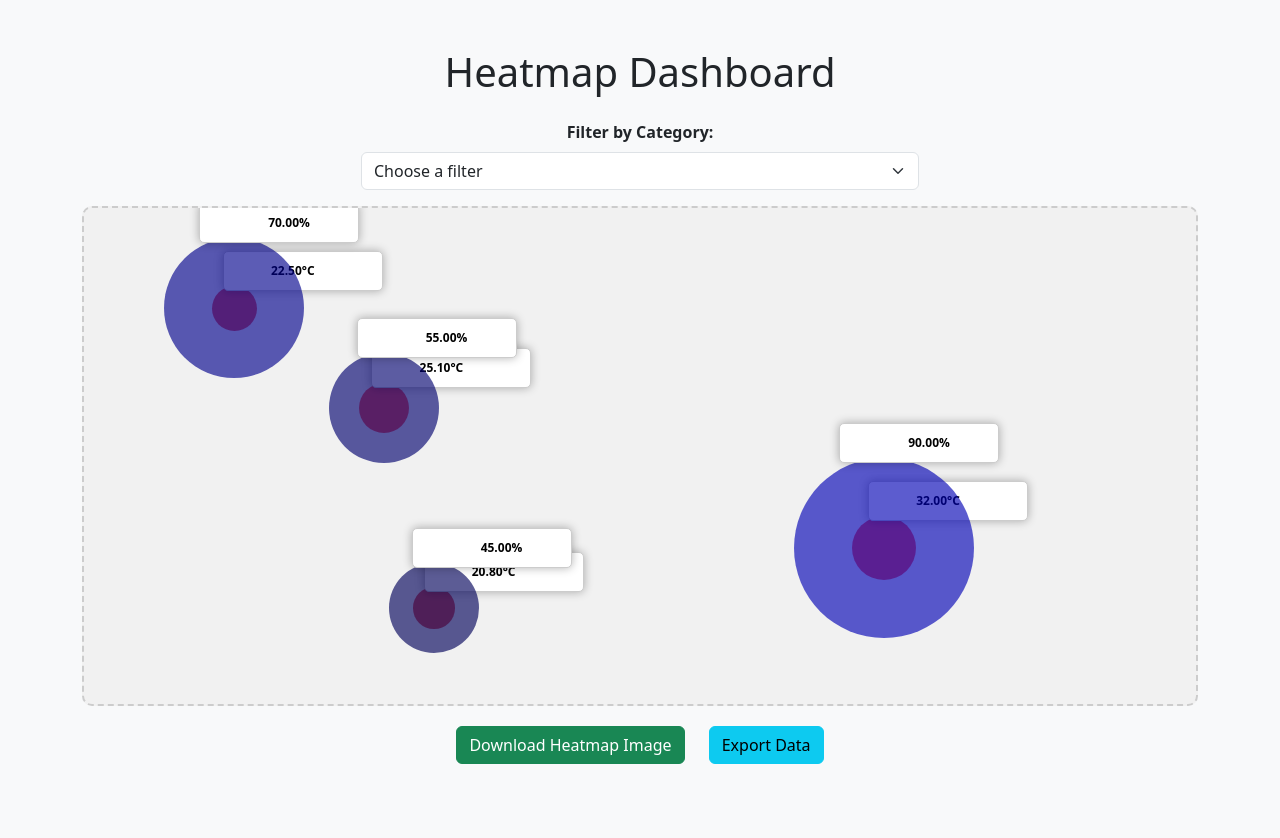
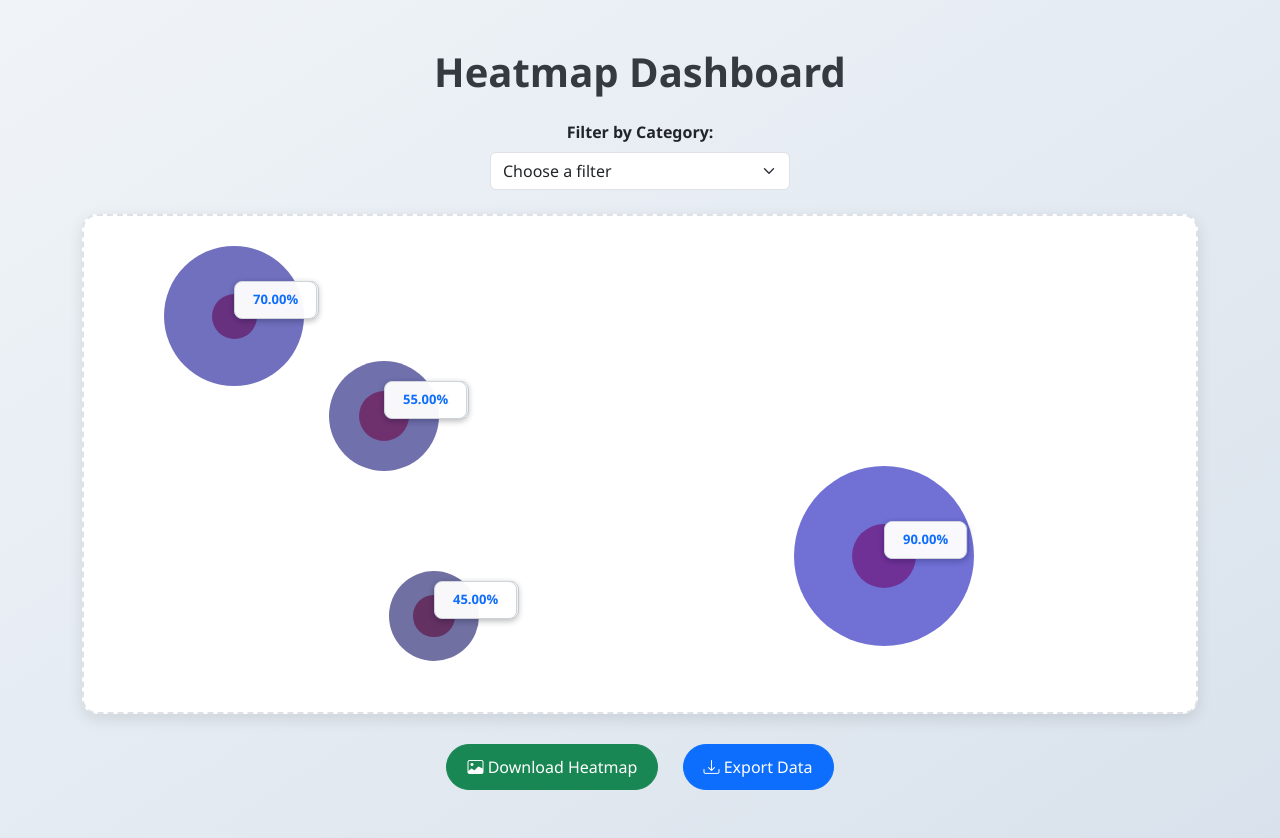
Before and after one commit to JosefNosekInc/Heatmapping-your-arse-bitch, a Django app: page / in a window 1280 px wide. Before the commit the page ends 764 px from the top, so only its background shows below. Run offline with Django 5.2, Linux system fonts and the light colour scheme; some libraries are stand-ins or nearby versions.

Commit message:
Update index.html
Added the icons to make it more aesthetic

```diff
--- a/WebApp/HeatMap/Project/templates/index.html
+++ b/WebApp/HeatMap/Project/templates/index.html
@@ -4,21 +4,38 @@
   <meta charset="UTF-8">
   <title>Heatmap Dashboard</title>
   <link href="https://cdn.jsdelivr.net/npm/bootstrap@5.3.0/dist/css/bootstrap.min.css" rel="stylesheet">
+  <link href="https://cdn.jsdelivr.net/npm/bootstrap-icons/font/bootstrap-icons.css" rel="stylesheet">
   <style>
+    body {
+      background: linear-gradient(to bottom right, #f0f4f8, #d9e2ec);
+      font-family: 'Segoe UI', sans-serif;
+    }
+
     #heatmap {
       width: 100%;
       height: 500px;
-            background-color: #f1f1f1;
-            border: 2px dashed #ccc;
+      background: #ffffff;
+      border: 2px dashed #dee2e6;
+      border-radius: 15px;
       position: relative;
       overflow: hidden;
-            border-radius: 10px;
+      box-shadow: 0 5px 15px rgba(0,0,0,0.1);
+      transition: box-shadow 0.3s ease;
+    }
+
+    #heatmap:hover {
+      box-shadow: 0 8px 20px rgba(0,0,0,0.15);
     }
 
     .heat-point {
       position: absolute;
       border-radius: 50%;
-            opacity: 0.8;
+      opacity: 0.7;
+      transition: transform 0.2s;
+    }
+
+    .heat-point:hover {
+      transform: scale(1.1);
     }
 
     .heat-point.temperature {
@@ -31,73 +48,82 @@
 
     .heatmap-label {
       position: absolute;
-            color: black;
-            font-size: 14px;
-            font-weight: bold;
-            padding: 5px 10px;
-            background-color: white;
-            border-radius: 5px;
-            border: 1px solid #ccc;
-            box-shadow: 0px 0px 10px rgba(0,0,0,0.3);
+      background: rgba(255, 255, 255, 0.95);
+      border-radius: 8px;
+      padding: 6px 12px;
+      font-size: 13px;
+      font-weight: 600;
+      box-shadow: 0 2px 6px rgba(0, 0, 0, 0.15);
       white-space: nowrap;
       display: flex;
       gap: 10px;
-            justify-content: center;
-            width: 160px;
+      align-items: center;
+      border: 1px solid #ced4da;
     }
 
     .sensor-reading-box {
-            background-color: rgba(255, 255, 255, 0.7);
-            padding: 5px;
-            border-radius: 5px;
-            text-align: center;
-            font-size: 12px;
+      padding: 2px 6px;
+      border-radius: 4px;
+      font-size: 13px;
     }
 
     .sensor-reading-box.temperature {
-            text-align: left;
+      color: #dc3545;
     }
 
     .sensor-reading-box.humidity {
-            text-align: right;
+      color: #0d6efd;
     }
 
     .export-buttons {
-            margin-top: 20px;
+      margin-top: 30px;
       text-align: center;
     }
 
-        .export-buttons button {
+    .export-buttons .btn {
       margin: 0 10px;
+      padding: 10px 20px;
+      border-radius: 30px;
+    }
+
+    select.form-select {
+      max-width: 300px;
+    }
+
+    h1 {
+      font-weight: 700;
+      color: #343a40;
     }
   </style>
 </head>
-<body class="bg-light">
+<body>
 
-<div class="container mt-5">
-    <h1 class="mb-4 text-center">Heatmap Dashboard</h1>
+<div class="container py-5">
+  <h1 class="text-center mb-4">Heatmap Dashboard</h1>
 
-    <div class="mb-3 text-center">
-        <label for="filterDropdown" class="form-label fw-bold">Filter by Category:</label>
-        <select class="form-select w-50 mx-auto" id="filterDropdown">
+  <div class="mb-4 text-center">
+    <label for="filterDropdown" class="form-label fw-semibold">Filter by Category:</label>
+    <select class="form-select mx-auto" id="filterDropdown">
       <option selected>Choose a filter</option>
       <option value="temperature">Temperature</option>
       <option value="humidity">Humidity</option>
     </select>
   </div>
 
-    <div id="heatmap">
-    </div>
+  <div id="heatmap"></div>
 
   <div class="export-buttons">
-        <button class="btn btn-success" id="downloadBtn">Download Heatmap Image</button>
-        <button class="btn btn-info" id="exportDataBtn">Export Data</button>
+    <button class="btn btn-success" id="downloadBtn">
+      <i class="bi bi-image"></i> Download Heatmap
+    </button>
+    <button class="btn btn-primary" id="exportDataBtn">
+      <i class="bi bi-download"></i> Export Data
+    </button>
   </div>
 </div>
 
 <script src="https://cdn.jsdelivr.net/npm/bootstrap@5.3.0/dist/js/bootstrap.bundle.min.js"></script>
 <script src="https://cdn.jsdelivr.net/npm/html2canvas@1.4.1/dist/html2canvas.min.js"></script>
-
 <script>
   const dropdown = document.getElementById('filterDropdown');
   const heatmapDiv = document.getElementById('heatmap');
@@ -105,24 +131,21 @@
   function fetchSensorData() {
     fetch('/get-sensor-data/')
       .then(response => response.json())
-            .then(data => {
-                renderHeatmap(data); // Live update
-            })
+      .then(data => renderHeatmap(data))
       .catch(error => console.error('Error fetching data:', error));
   }
 
-    // Auto-refresh every 1 second
   setInterval(fetchSensorData, 1000);
-    fetchSensorData(); // Initial call
+  fetchSensorData();
 
   function calculateStyle(value, category) {
     let color, radius;
 
     if (category === 'temperature') {
-            color = `rgba(${Math.min(255, (value * 10))}, 0, 0, 0.8)`;
+      color = `rgba(${Math.min(255, value * 10)}, 0, 0, 0.8)`;
       radius = Math.max(30, value * 2);
     } else if (category === 'humidity') {
-            color = `rgba(0, 0, ${Math.min(255, (value * 2))}, 0.8)`;
+      color = `rgba(0, 0, ${Math.min(255, value * 2)}, 0.8)`;
       radius = Math.max(30, value * 2);
     }
 
@@ -146,26 +169,15 @@
       const readingsContainer = document.createElement('div');
       readingsContainer.className = 'heatmap-label';
 
-            if (dropdown.value === '' || dropdown.value === 'Choose a filter') {
-                const tempReading = document.createElement('div');
-                tempReading.className = 'sensor-reading-box temperature';
-                tempReading.textContent = `${sensor.category === 'temperature' ? sensor.value.toFixed(2) + '°C' : ''}`;
-
-                const humidityReading = document.createElement('div');
-                humidityReading.className = 'sensor-reading-box humidity';
-                humidityReading.textContent = `${sensor.category === 'humidity' ? sensor.value.toFixed(2) + '%' : ''}`;
-
-                readingsContainer.appendChild(tempReading);
-                readingsContainer.appendChild(humidityReading);
-            } else {
       const reading = document.createElement('div');
       reading.className = `sensor-reading-box ${sensor.category}`;
-                reading.textContent = `${sensor.category === 'temperature' ? sensor.value.toFixed(2) + '°C' : sensor.value.toFixed(2) + '%'}`;
+      reading.textContent = sensor.category === 'temperature'
+        ? `${sensor.value.toFixed(2)}°C`
+        : `${sensor.value.toFixed(2)}%`;
+
       readingsContainer.appendChild(reading);
-            }
-
-            readingsContainer.style.left = `${sensor.x - radius / 2 + radius / 4}px`;
-            readingsContainer.style.top = `${sensor.y - radius / 2 - 35}px`;
+      readingsContainer.style.left = `${sensor.x}px`;
+      readingsContainer.style.top = `${sensor.y - 35}px`;
 
       heatmapDiv.appendChild(point);
       heatmapDiv.appendChild(readingsContainer);
@@ -175,8 +187,7 @@
   async function fetchSensorDataFiltered(category = '') {
     try {
       const response = await fetch(`/api/sensors/?category=${category}`);
-            const data = await response.json();
-            return data;
+      return await response.json();
     } catch (error) {
       console.error('Error fetching sensor data:', error);
     }
@@ -184,7 +195,9 @@
 
   dropdown.addEventListener('change', async () => {
     const selected = dropdown.value;
-        const sensorData = selected === 'Choose a filter' ? await fetchSensorDataFiltered() : await fetchSensorDataFiltered(selected);
+    const sensorData = selected === 'Choose a filter'
+      ? await fetchSensorDataFiltered()
+      : await fetchSensorDataFiltered(selected);
     renderHeatmap(sensorData);
   });
 
@@ -216,6 +229,5 @@
     link.click();
   });
 </script>
-
 </body>
 </html>
```
Lines whose indentation alone changed are shown as unchanged.
